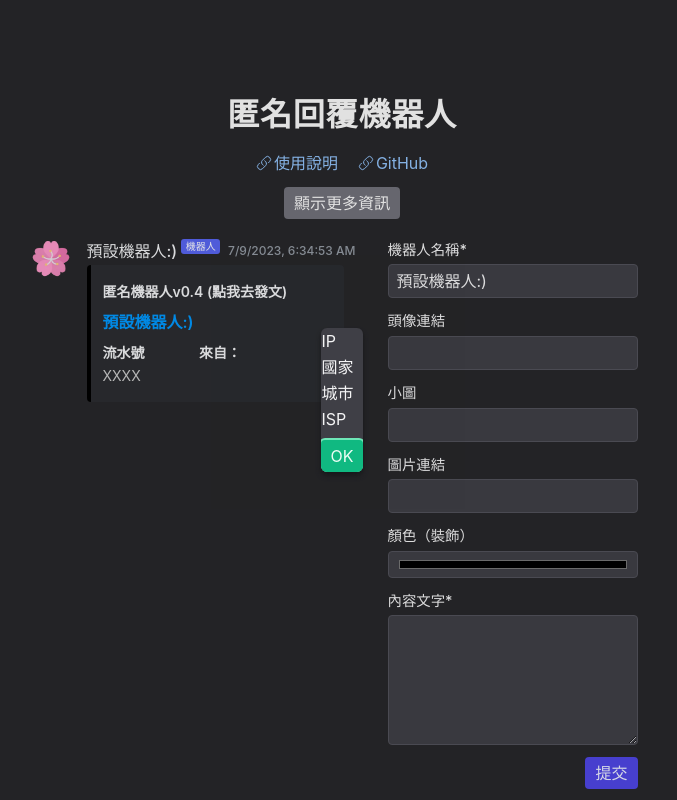
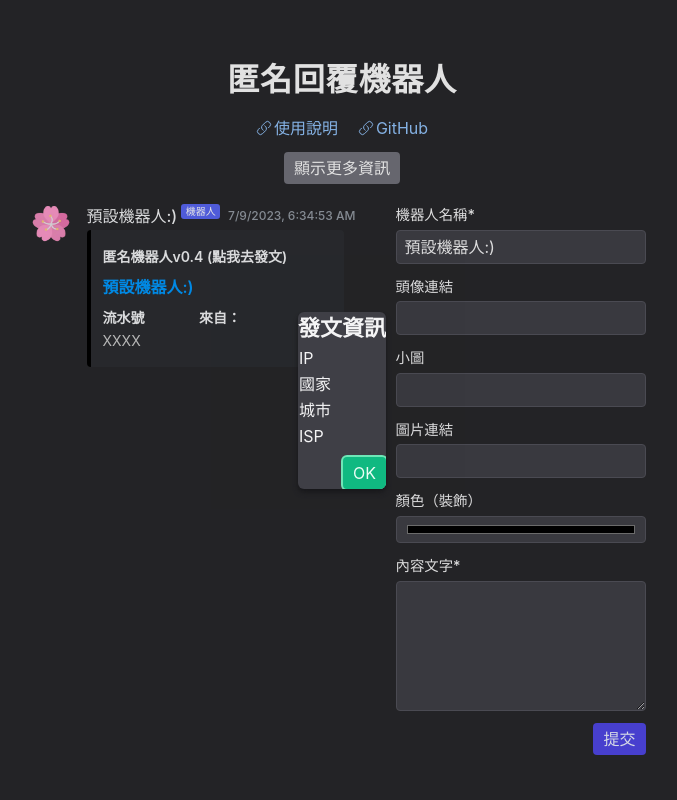
Before and after one commit to DF-wu/HideReplier, a React (Vite) app in the folder web/: page / in a window 1280 px wide. Both pictures are taken after a click on the button "顯示更多資訊". Shown: the whole page, without its empty margins (298-975 px from the left). Built offline with nearby package versions, Linux system fonts and the light colour scheme; no server answers.

Commit message:
fix: adjust rwd

```diff
--- a/web/src/App.tsx
+++ b/web/src/App.tsx
@@ -20,7 +20,7 @@ function App() {
     >
       <div
         className={cm(
-          "relative py-4 top-[5svh]",
+          "relative py-4 top-[5svh] h-fit",
           "flex flex-col items-center justify-center gap-3"
         )}
       >
@@ -34,7 +34,7 @@ function App() {
 
         <InfoCard {...advancedInfo} />
 
-        <div className="flex flex-row gap-8 pt-2">
+        <div className="flex flex-col gap-8 pt-2 justify-center sm:flex-row">
           <div className="flex-shrink-0">
             <Post
               avatar={content.avatar_url || "/icon.png"}
@@ -50,7 +50,7 @@ function App() {
               ]}
             />
           </div>
-          <div className="flex-shrink-0">
+          <div className="flex justify-center">
             <Form
               ip={advancedInfo.ip}
               onSubmit={() => undefined}
--- a/web/src/components/InfoCard.tsx
+++ b/web/src/components/InfoCard.tsx
@@ -28,6 +28,7 @@ export function InfoCard(props: InfoCardProps) {
           "shadow-md shadow-zinc-900"
         )}
       >
+        <h1 className="text-[22px] font-semibold">發文資訊</h1>
         <table className="max-w-[200px] border-collapse">
           <tbody>
             <tr>
```
